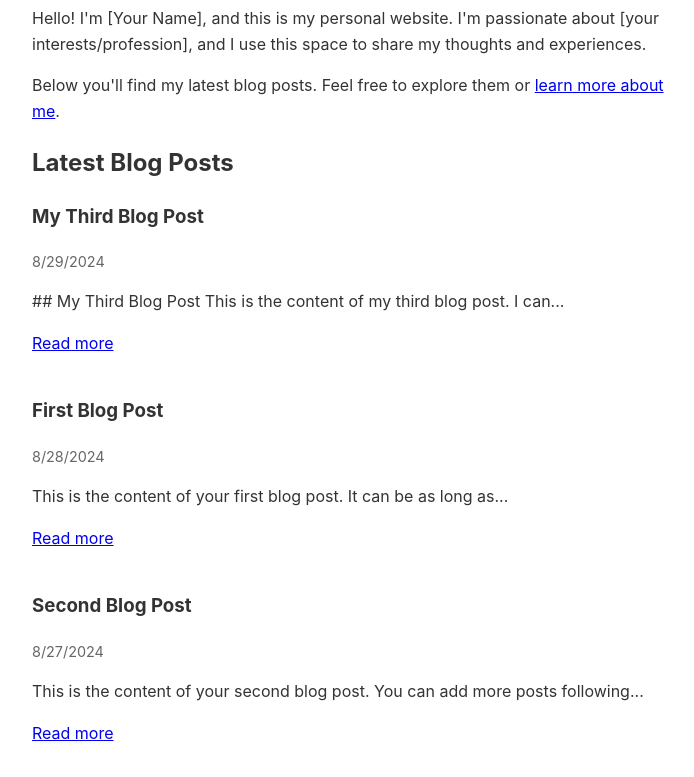
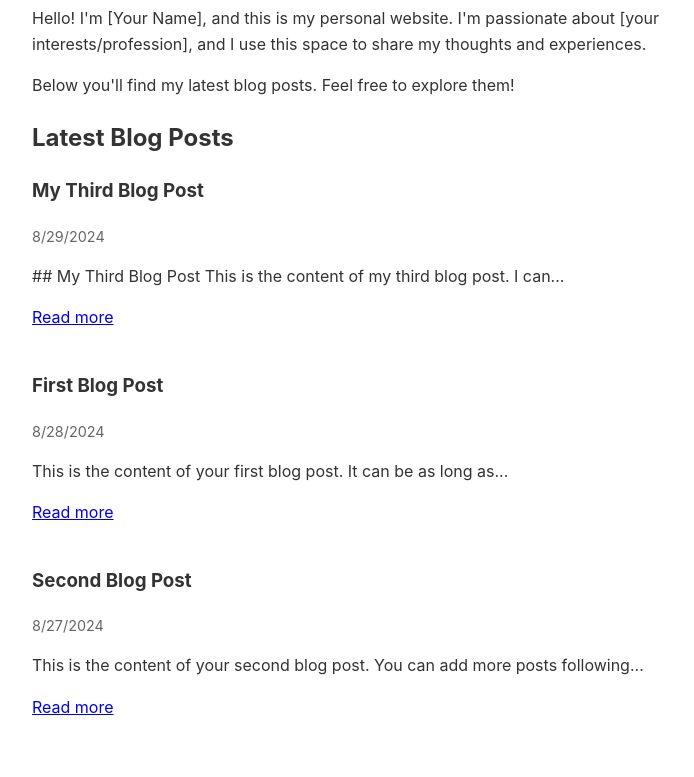
Before and after one commit to ishantjuyal/blog, an Astro site: page / in a window 1280 px wide. Shown: the part 131-908 px from the top of the page, without its empty margins (283-977 px from the left). Built offline with nearby package versions, Linux system fonts and the light colour scheme; Astro itself is replaced by a stand-in of ours.

Commit message:
Removed reference to about page

```diff
--- a/src/pages/index.astro
+++ b/src/pages/index.astro
@@ -26,7 +26,7 @@ function truncate(str, length) {
         <section id="intro">
             <h1>[Your Name]</h1>
             <p>Hello! I'm [Your Name], and this is my personal website. I'm passionate about [your interests/profession], and I use this space to share my thoughts and experiences.</p>
-            <p>Below you'll find my latest blog posts. Feel free to explore them or <a href="/about">learn more about me</a>.</p>
+            <p>Below you'll find my latest blog posts. Feel free to explore them!</p>
         </section>
 
         <section id="blog-posts">
```
